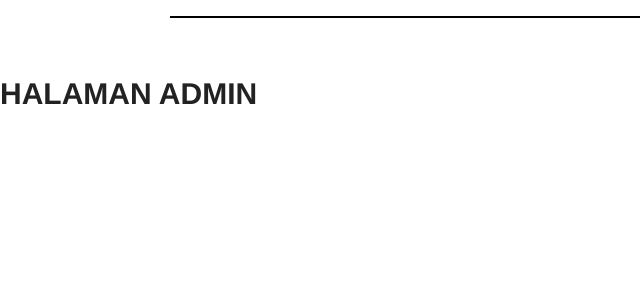
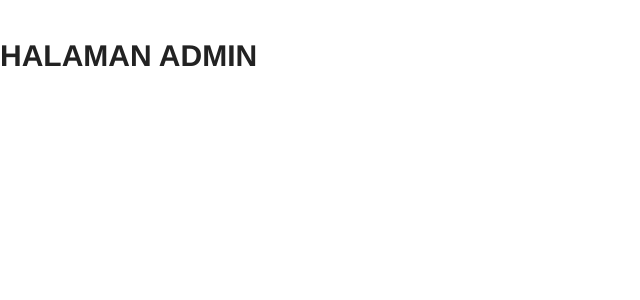
Before and after one commit to kemtol/gemukgagah, a Jekyll site: the page built from laman/admin.html, in a window 1280 px wide. Shown: the top 300 px of the page, without its empty margins (0-640 px from the left). Built offline with Jekyll 4.4.1, drawn with Linux system fonts in a browser that asks for light colours; nearby versions of some CDN libraries; comment, search, counter and statistics services are not loaded.

Commit message:
Update default.html

```diff
--- a/_layouts/default.html
+++ b/_layouts/default.html
@@ -27,10 +27,9 @@
   </head>
 
   <body>
+    {% if page.is_admin != true %}
     <div class="wrapper-masthead">
-      {% if page.is_admin != true %}
       <div style="background:yellow;text-align: center;font-size: 1rem;padding: 1rem;font-weight:bold;">Kita tahu bro, kamu minder dengan badanmu yang kurus. Konsultasi WA 0838-9072-2797</strong></div>
-      {% endif %}
       <div class="container">
         <header class="masthead clearfix">
           {% if page.is_admin != true %}
@@ -43,7 +42,7 @@
         </header>
       </div>
     </div>
-
+    {% endif %}
     {% if page.is_admin != true %}
     <div id="main" role="main" class="container" style="text-align:center">
       {{ content }}
```
